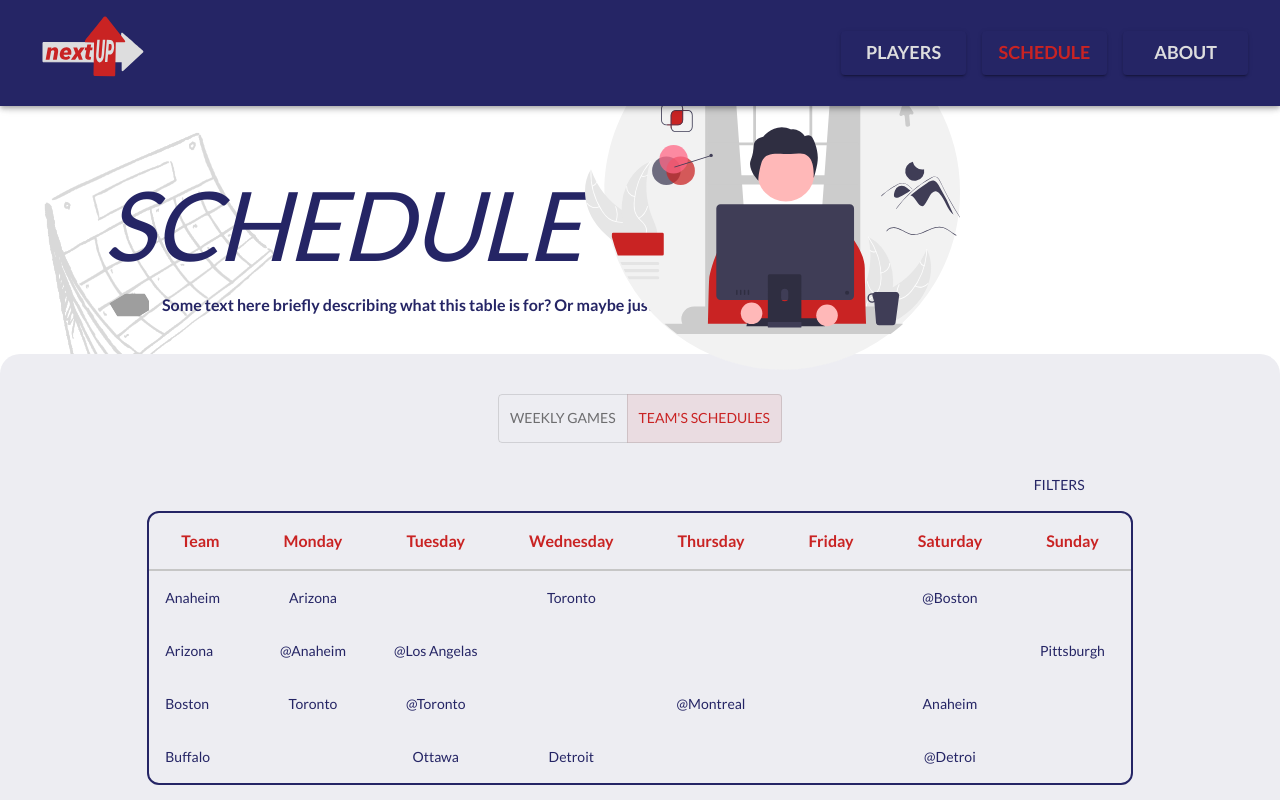
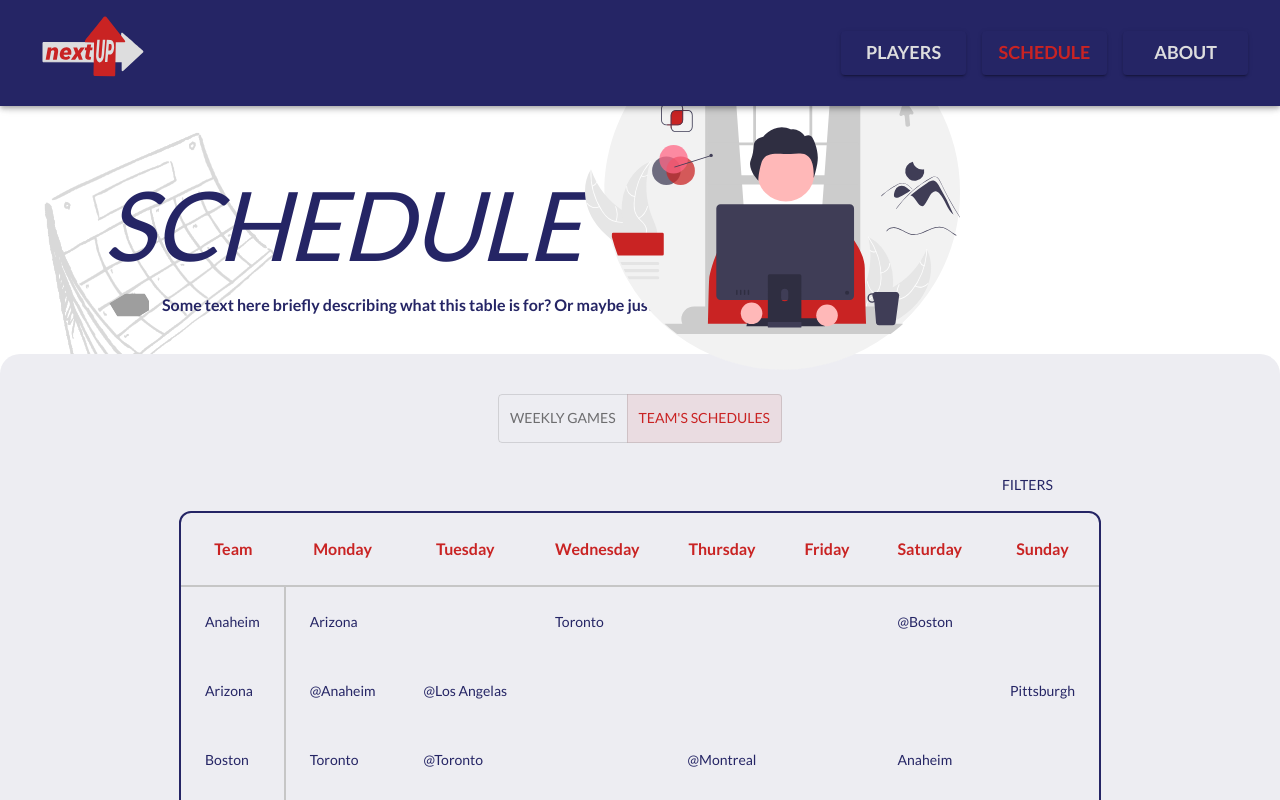
Before and after one commit to apreynolds1989/nextUP, a React (Create React App) app: page /nextUP/schedule in a window 1280 px wide. Both pictures are taken after a click on the button "TEAM'S SCHEDULES". Shown: the top 800 px of the page. Built offline with nearby package versions, Linux system fonts and the light colour scheme; grey boxes are pictures that could not be loaded.

Commit message:
Added ability to specifically set which columns have an endBorder; some styling changes

```diff
--- a/src/components/ScheduleToggler.jsx
+++ b/src/components/ScheduleToggler.jsx
@@ -46,11 +46,15 @@ export const ScheduleToggler = ({ isMobileSize }) => {
                     headerBgColor={'transparent'}
                     headerTextColor={palette.gtRed}
                     headerArrowColor={palette.gtBlue}
+                    rowsWithEndBorders={['team']}
+                    rowEndBorder={'2px solid #c6c6c6'}
                     dataBgColorOne={'transparent'}
                     dataBgColorTwo={'white'}
                     dataTextColor={palette.gtBlue}
                     leftAlignedFields={['team']}
                     dataTextAlign={'left'}
+                    dataPaddingX={3}
+                    dataPaddingY={3}
                 />
             )}
         </>
--- a/src/components/customTableComponents/ColumnHeaderText.jsx
+++ b/src/components/customTableComponents/ColumnHeaderText.jsx
@@ -113,8 +113,8 @@ export const ColumnHeaderText = ({
     return (
         <Box
             sx={{
+                textAlign: 'center',
                 display: colDisplay,
-                textAlign: 'center',
                 borderRight: endBorder,
                 borderBottom: renderedProps.headerBottomBorder,
             }}
@@ -176,8 +176,8 @@ export const ColumnHeaderText = ({
             {!isSortable && (
                 <Typography
                     sx={{
-                        paddingY: 2,
-                        paddingX: 4,
+                        paddingX: renderedProps.dataPaddingX,
+                        paddingY: renderedProps.dataPaddingY,
                         textAlign: renderedProps.headerTextAlign,
                         color: renderedProps.headerTextColor,
                         fontWeight: 'bold',
--- a/src/components/customTableComponents/DoubleSortTable.jsx
+++ b/src/components/customTableComponents/DoubleSortTable.jsx
@@ -11,8 +11,10 @@ export const DoubleSortTable = ({
     isSortable = false,
     initialPrimaryField,
     colsToHide = [],
-    leftAlignedFields,
-    rightAlignedFields,
+    leftAlignedFields = [],
+    rightAlignedFields = [],
+    rowsWithEndBorders = [],
+    rowsWithBottomBorders = [],
     ...stylingProps
 }) => {
     const defaultProps = {
@@ -90,6 +92,7 @@ export const DoubleSortTable = ({
                     colsToHide={colsToHide}
                     leftAlignedFields={leftAlignedFields}
                     rightAlignedFields={rightAlignedFields}
+                    rowsWithEndBorders={rowsWithEndBorders}
                     renderedProps={renderedProps}
                 />
             </Box>
--- a/src/components/customTableComponents/DoubleSortTableRows.jsx
+++ b/src/components/customTableComponents/DoubleSortTableRows.jsx
@@ -7,6 +7,7 @@ export const DoubleSortTableRows = ({
     colsToHide,
     leftAlignedFields,
     rightAlignedFields,
+    rowsWithEndBorders,
     renderedProps,
 }) => {
     return rowOrder.map((row, rowIndex) => {
@@ -31,6 +32,7 @@ export const DoubleSortTableRows = ({
                         cellKey={cellKey}
                         leftAlignedFields={leftAlignedFields}
                         rightAlignedFields={rightAlignedFields}
+                        rowsWithEndBorders={rowsWithEndBorders}
                         renderedProps={renderedProps}
                     />
                 ))}
--- a/src/components/customTableComponents/RowData.jsx
+++ b/src/components/customTableComponents/RowData.jsx
@@ -11,10 +11,11 @@ export const RowData = ({
     numberOfRows,
     leftAlignedFields,
     rightAlignedFields,
+    rowsWithEndBorders,
     renderedProps,
 }) => {
     const colDisplay = colsToHide.includes(colNum) ? 'none' : 'table-cell';
-    let textAlignment = 'center';
+    let textAlignment = renderedProps.dataTextAlign;
     if (leftAlignedFields && leftAlignedFields.includes(cellKey))
         textAlignment = 'left';
     if (rightAlignedFields && rightAlignedFields.includes(cellKey))
@@ -27,6 +28,9 @@ export const RowData = ({
         colNum === rowLength - 1
             ? '0px'
             : renderedProps.rowEndBorder || renderedProps.tableBorder;
+    const thisRowEndBorder = rowsWithEndBorders.includes(cellKey)
+        ? endBorder
+        : '0px';
     const bottomBorder =
         rowNum + 1 === numberOfRows
             ? '0px'
@@ -36,7 +40,7 @@ export const RowData = ({
             sx={{
                 display: colDisplay,
                 backgroundColor: backgroundColor,
-                borderRight: endBorder,
+                borderRight: thisRowEndBorder,
                 borderBottom: bottomBorder,
                 paddingX: renderedProps.dataPaddingX,
                 paddingY: renderedProps.dataPaddingY,
--- a/src/pages/Skaters.jsx
+++ b/src/pages/Skaters.jsx
@@ -62,7 +62,6 @@ export const Skaters = ({ isMobileSize }) => {
                             dataBgColorTwo={'white'}
                             dataTextColor={palette.gtBlue}
                             leftAlignedFields={['name']}
-                            dataTextAlign={'left'}
                         />
                     )}
                     {displayedTable === 'GOALIES' && (
@@ -84,7 +83,6 @@ export const Skaters = ({ isMobileSize }) => {
                             dataBgColorTwo={'white'}
                             dataTextColor={palette.gtBlue}
                             leftAlignedFields={['name']}
-                            dataTextAlign={'left'}
                         />
                     )}
                 </Container>
```
